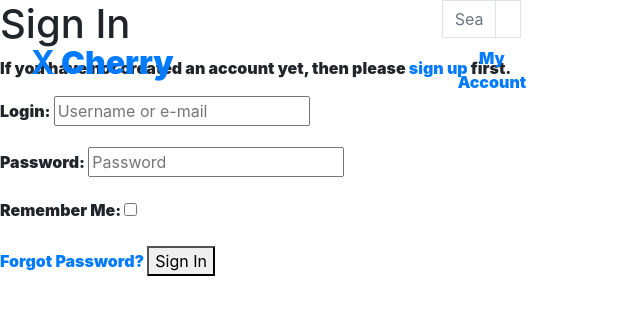
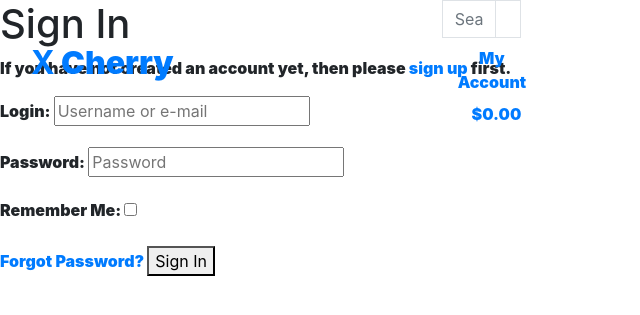
Before and after one commit to andrius-siup/cherry-on-the-cake, a Django app: page /accounts/login/ in a window 1280 px wide. Shown: the top 315 px of the page, without its empty margins (0-640 px from the left). Run offline with Django 3.2, Linux system fonts and the light colour scheme; some libraries are stand-ins or nearby versions.

Commit message:
Added shopping bag link, if is somthing in the bag, show two dec numbers

```diff
--- a/templates/base.html
+++ b/templates/base.html
@@ -79,7 +79,20 @@
                             {% endif %}
                         </div>
                     </li>
-                    <li class="list-inline-item"></li>
+                    <li class="list-inline-item">
+                        <a class="" href="">
+                            <div class="text-center">
+                                <div><i class="fas fa-shopping-bag fa-lg"></i></div>
+                                <p class="my-0">
+                                {% if grand_total %}
+                                    ${{ grand_total|floatformat:2 }}
+                                {% else %}
+                                    $0.00
+                                {% endif %}
+                                </p>
+                            </div>
+                        </a>
+                    </li>
             </ul>
         </div>
     </div>
```
